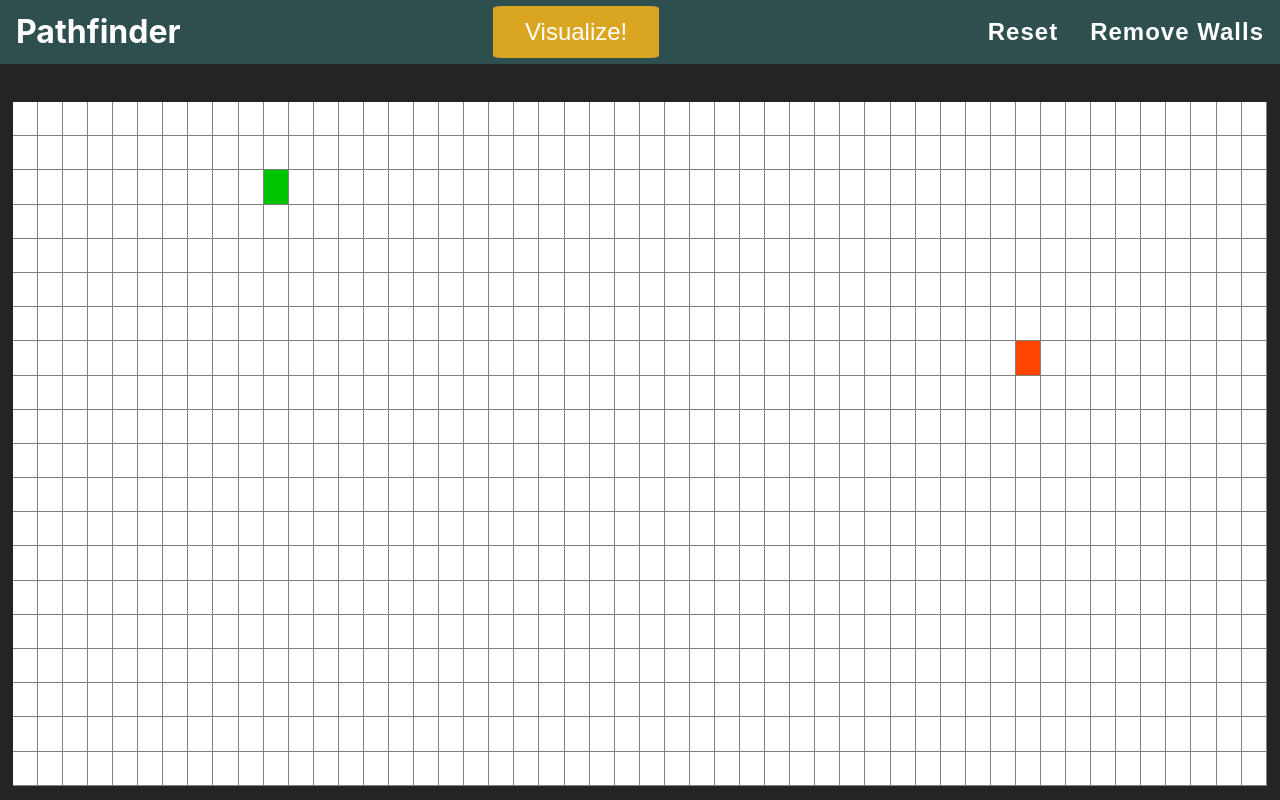
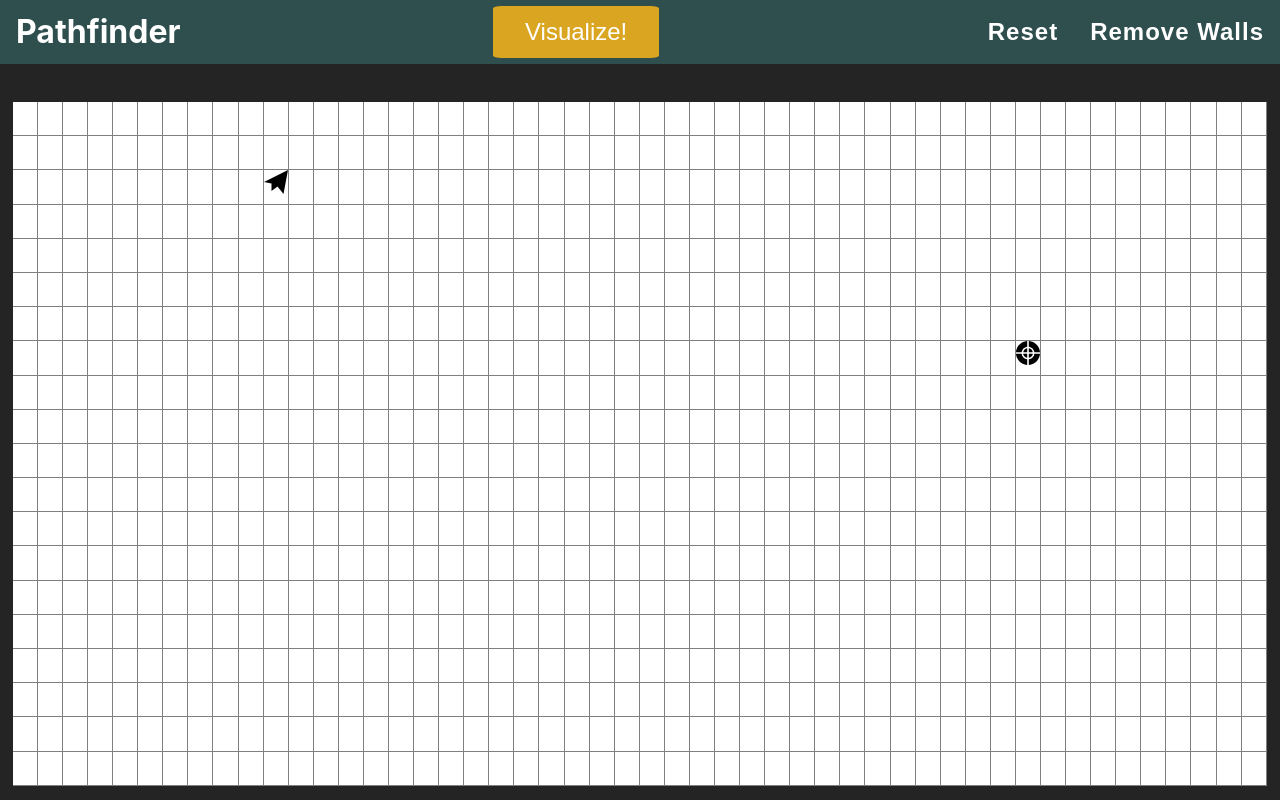
Before and after one commit to BrankoKrstic/pathfinder, a React (Create React App) app: page / in a window 1280 px wide. Built offline with nearby package versions, Linux system fonts and the light colour scheme.

Commit message:
add svg icons to start and finish

```diff
--- a/src/components/Node/Node.css
+++ b/src/components/Node/Node.css
@@ -8,6 +8,11 @@
 	margin: 0;
 	cursor: pointer;
 	text-align: center;
+}
+
+.Node-start,
+.Node-end {
+	background-repeat: no-repeat;
 }
 
 .Node-visited {
@@ -73,14 +78,6 @@
 	}
 }
 
-.Node-start {
-	background-color: rgb(0, 196, 0);
-}
-
-.Node-end {
-	background-color: orangered;
-}
-
 .Node-shortest-path {
 	animation-name: shortestPath;
 	animation-duration: 1.5s;
--- a/src/components/Node/Node.js
+++ b/src/components/Node/Node.js
@@ -1,13 +1,17 @@
 import { memo } from "react";
 import "./Node.css";
+import startBg from "./icon-start.svg";
+import endBg from "./icon-end.svg";
 
 function Node(props) {
 	const { start, end, visited, wall, final, toggleWall, location } = props;
 	const classes = `Node ${wall && "Node-wall"} ${visited && "Node-visited"} ${
 		start && "Node-start"
 	} ${end && "Node-end"}  ${final && "Node-shortest-path"}`;
+	const background = (start && `url(${startBg})`) || (end && `url(${endBg})`);
 	return (
 		<div
+			style={{ backgroundImage: background }}
 			className={classes}
 			onMouseEnter={() => toggleWall(location)}
 		></div>
--- a/src/components/Pathfinder/Pathfinder.js
+++ b/src/components/Pathfinder/Pathfinder.js
@@ -17,6 +17,7 @@ export default function Pathfinder() {
 	};
 	const [gridState, setGridState] = useState({
 		graph: null,
+		searchSpeed: 25,
 	});
 	const [nodeState, setNodeState] = useState(defaultNodeState);
 	useEffect(() => {
@@ -30,7 +31,7 @@ export default function Pathfinder() {
 				newGraph.addEdge(String(i), String(i - NUM_COLS), 1);
 			}
 		}
-		setGridState({ graph: newGraph });
+		setGridState({ ...gridState, graph: newGraph });
 	}, []);
 	const visualize = () => {
 		reset();
@@ -46,7 +47,7 @@ export default function Pathfinder() {
 				setTimeout(() => {
 					visitedArr.push(visitedNodes[i]);
 					setNodeState({ ...nodeState, visitedNodes: visitedArr });
-				}, i * 25);
+				}, i * gridState.searchSpeed);
 			} else {
 				setTimeout(() => {
 					shortestPathArr.push(shortestPath[i - visitedNodes.length]);
@@ -55,7 +56,7 @@ export default function Pathfinder() {
 						shortestPath: shortestPathArr,
 						visitedNodes: visitedArr,
 					});
-				}, i * 25);
+				}, i * gridState.searchSpeed);
 			}
 		}
 	};
```
Also changed, not shown: src/components/Node/icon-end.svg (added), src/components/Node/icon-start.svg (added).
